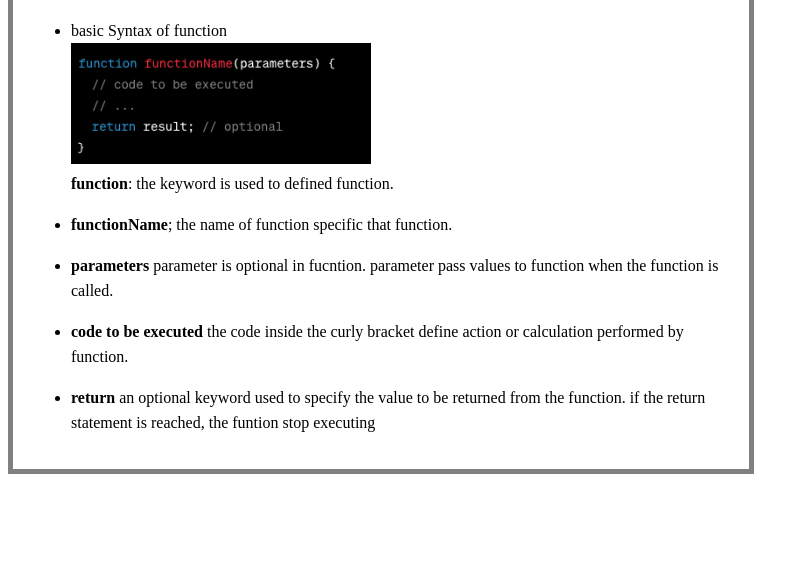
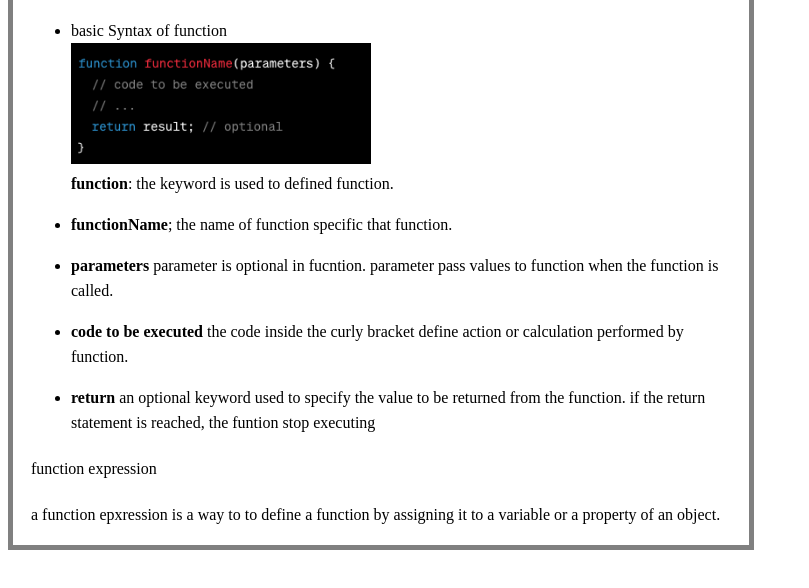
Before and after one commit to Bazrahimi/coding-bootcamp, a plain HTML site: page assets/module-03/assets/html/funtions.html in a window 1280 px wide. Shown: the part 182-770 px from the top of the page, without its empty margins (0-809 px from the left). Drawn offline with Linux system fonts and the light colour scheme.

Commit message:
function expression

```diff
--- a/assets/module-03/assets/html/funtions.html
+++ b/assets/module-03/assets/html/funtions.html
@@ -45,6 +45,9 @@
       </li>
     </ul>
 
+    <h4>function expression</h4>
+    a function epxression is a way to to define a function by assigning it to a variable or a property of an object.
+
     <script>
       function sum (a, b) {
         return a + b;
```
